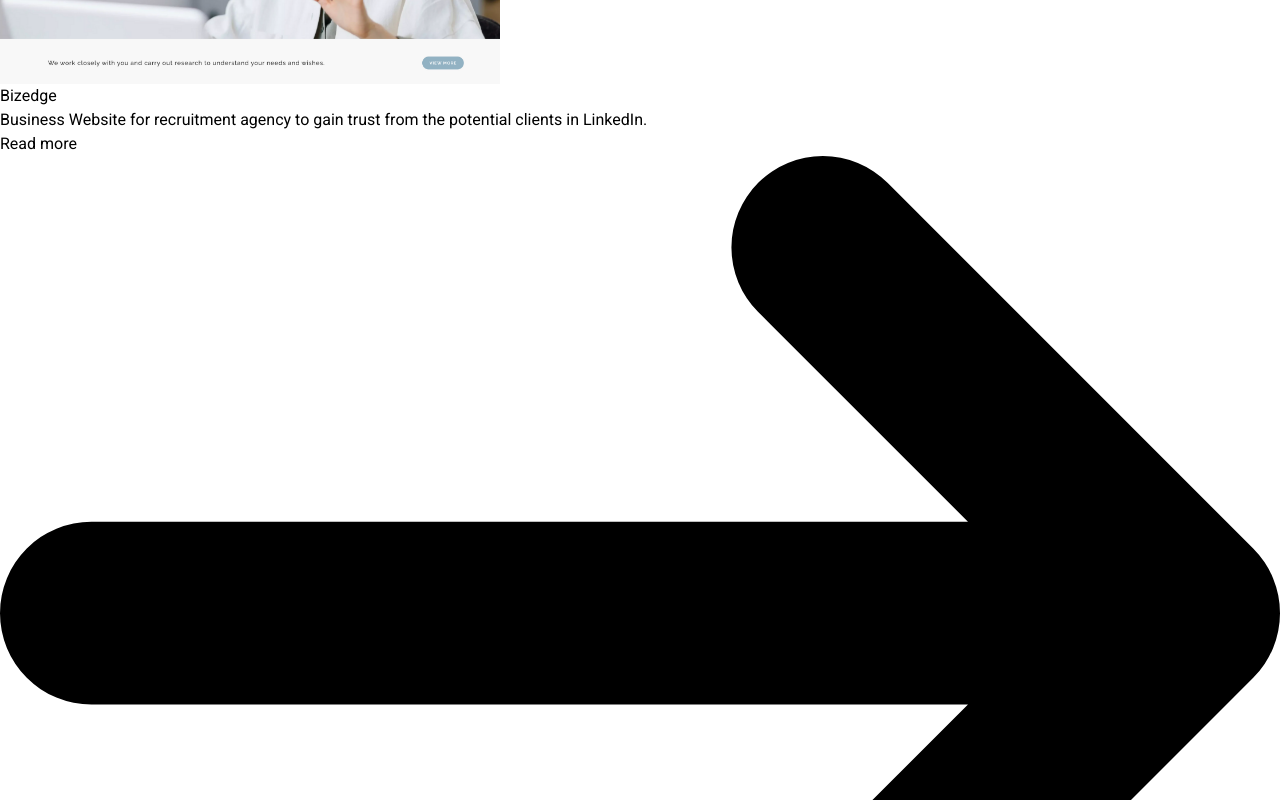
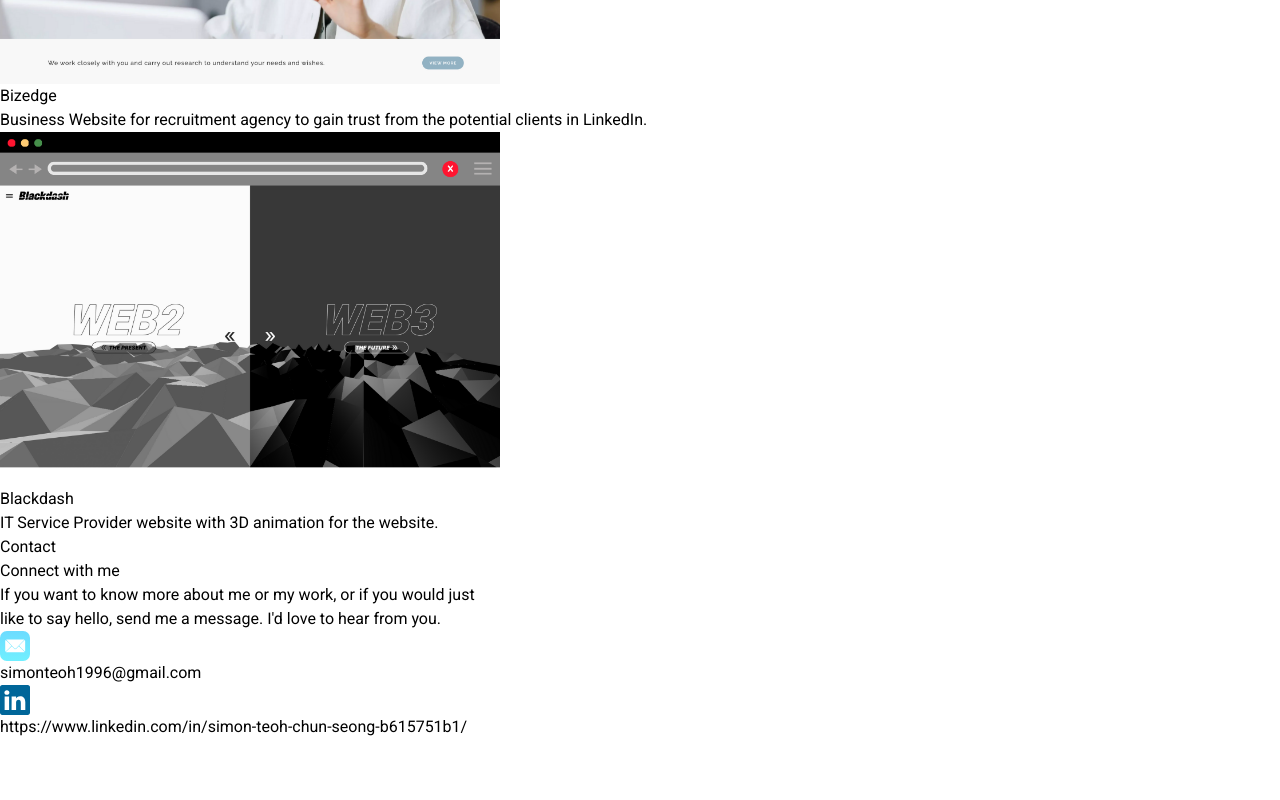
Before and after one commit to simonteoh/portfolio, a Next.js app: page / in a window 1280 px wide. Shown: the part 1200-2000 px from the top of the page. After the commit the page ends 1939 px from the top, so only its background shows below. Built offline with nearby package versions, Linux system fonts and the light colour scheme.

Commit message:
add Contact

```diff
--- a/app/page.tsx
+++ b/app/page.tsx
@@ -4,13 +4,16 @@
 import skills from '@/data/skills.json'
 import projects from '@/data/projects.json'
 import Nav from '@/components/Nav';
+import linkedinIcon from '@/public/icons/linkedin-icon.svg'
+import mailIcon from '@/public/icons/mail-icon.svg'
+
 export default function Home() {
 
   return (
     <main className='bg-white dark:bg-slate-800'>
       <Nav />
-      <section className='px-4 lg:px-0'>
-        <div className='md:mt-0 lg:px-12 flex flex-col md:flex-row items-center justify-center md:justify-between h-screen'>
+      <section className='px-4 py-12 lg:px-0'>
+        <div className='md:mt-0 lg:px-12 flex flex-col md:flex-row items-center md:justify-between md:h-screen'>
           <div className='sm:text-center lg:text-left'>
             <h1 className='text-4xl tracking-tight font-extrabold text-gray-900 dark:text-white md:text-6xl'>Hi I&apos;m Simon 👋</h1>
             <TypeAnimation
@@ -35,7 +38,7 @@
           <p className='text-blue-500 text-xl md:text-3xl font-extrabold mt-12'>A little bit of me</p>
 
           <div className='text-base md:text-2xl'>
-            <p className='mt-12 text-xl text-justify text-gray-500 dark:text-gray-300'>I am a <strong>Web Developer</strong> who focus on <strong>Frontend</strong> of course for knowledge to build full-stack web application is doable as well. As a web developer, I am dedicated to crafting seamless digital experiences that captivate and engage users. My expertise lies in frontend development, where I leverage the latest technologies and best practices to ensure optimal performance and usability across various devices and platforms. From conceptualization to deployment, I am committed to delivering high-quality solutions that not only meet but exceed client expectations. With a relentless pursuit of innovation and a drive for excellence, I am constantly observing industry trends to stay at the forefront of web development.<br /><br />
+            <p className='mt-12 text-xl md:text-justify text-gray-500 dark:text-gray-300'>I am a <strong>Web Developer</strong> who focus on <strong>Frontend</strong> of course for knowledge to build full-stack web application is doable as well. As a web developer, I am dedicated to crafting seamless digital experiences that captivate and engage users. My expertise lies in frontend development, where I leverage the latest technologies and best practices to ensure optimal performance and usability across various devices and platforms. From conceptualization to deployment, I am committed to delivering high-quality solutions that not only meet but exceed client expectations. With a relentless pursuit of innovation and a drive for excellence, I am constantly observing industry trends to stay at the forefront of web development.<br /><br />
 
               For me as a web developer, especially in frontend development, it is important to ensure a great user experience. For example, the web application should be responsive to any device, and it should load as fast as possible. Meanwhile, for the product owner, a user-friendly product will attract more leads to the website, potentially converting them into customers.</p>
           </div>
@@ -55,7 +58,7 @@
           </div>
         </div>
         <div id='projects' className='lg:px-12'>
-          <h1 className='text-black dark:text-white text-4xl md:text-6xl font-extrabold text-center mt-12'>Projects</h1>
+          <h1 className='text-black dark:text-white text-4xl md:text-6xl font-extrabold text-center my-12'>Projects</h1>
           <div className='flex flex-wrap gap-24 md:p-24'>
             {projects.map((project, index) => {
               return (
@@ -70,33 +73,28 @@
                     <p className="mb-3 font-normal text-gray-700 dark:text-gray-400">
                       {project.desc}
                     </p>
-                    <a
-                      href="#"
-                      className="inline-flex items-center px-3 py-2 text-sm font-medium text-center text-white bg-blue-700 rounded-lg hover:bg-blue-800 focus:ring-4 focus:outline-none focus:ring-blue-300 dark:bg-blue-600 dark:hover:bg-blue-700 dark:focus:ring-blue-800"
-                    >
-                      Read more
-                      <svg
-                        className="rtl:rotate-180 w-3.5 h-3.5 ms-2"
-                        aria-hidden="true"
-                        xmlns="http://www.w3.org/2000/svg"
-                        fill="none"
-                        viewBox="0 0 14 10"
-                      >
-                        <path
-                          stroke="currentColor"
-                          strokeLinecap="round"
-                          strokeLinejoin="round"
-                          strokeWidth={2}
-                          d="M1 5h12m0 0L9 1m4 4L9 9"
-                        />
-                      </svg>
-                    </a>
                   </div>
                 </div>
               )
             })}
           </div>
         </div>
+        <div id='contact' className='lg:px-12'>
+          <h1 className='text-black dark:text-white text-4xl md:text-6xl font-extrabold text-center my-12'>Contact</h1>
+          <div className='flex flex-wrap gap-24 md:p-24'>
+            <div><h4 className="text-3xl font-semibold text-blue-500">Connect with me</h4><p className="text-gray-500 text-xl">If you want to know more about me or my work, or if you would just<br />like to say hello, send me a message. I'd love to hear from you.</p></div>
+          </div>
+          <div className='flex flex-col gap-4 text-xl text-black dark:text-white mt-12 '>
+            <div className='flex gap-4'>
+              <Image src={mailIcon} alt='email' width={30} height={30} />
+              <p>simonteoh1996@gmail.com</p>
+            </div>
+            <div className='flex gap-4'>
+              <Image src={linkedinIcon} alt='Linkedin' width={30} height={30} />
+              <p>https://www.linkedin.com/in/simon-teoh-chun-seong-b615751b1/</p>
+            </div>
+          </div>
+        </div>
       </section>
     </main>
   );
```
Also changed, not shown: public/icons/linkedin-icon.svg (added), public/icons/mail-icon.svg (added).
